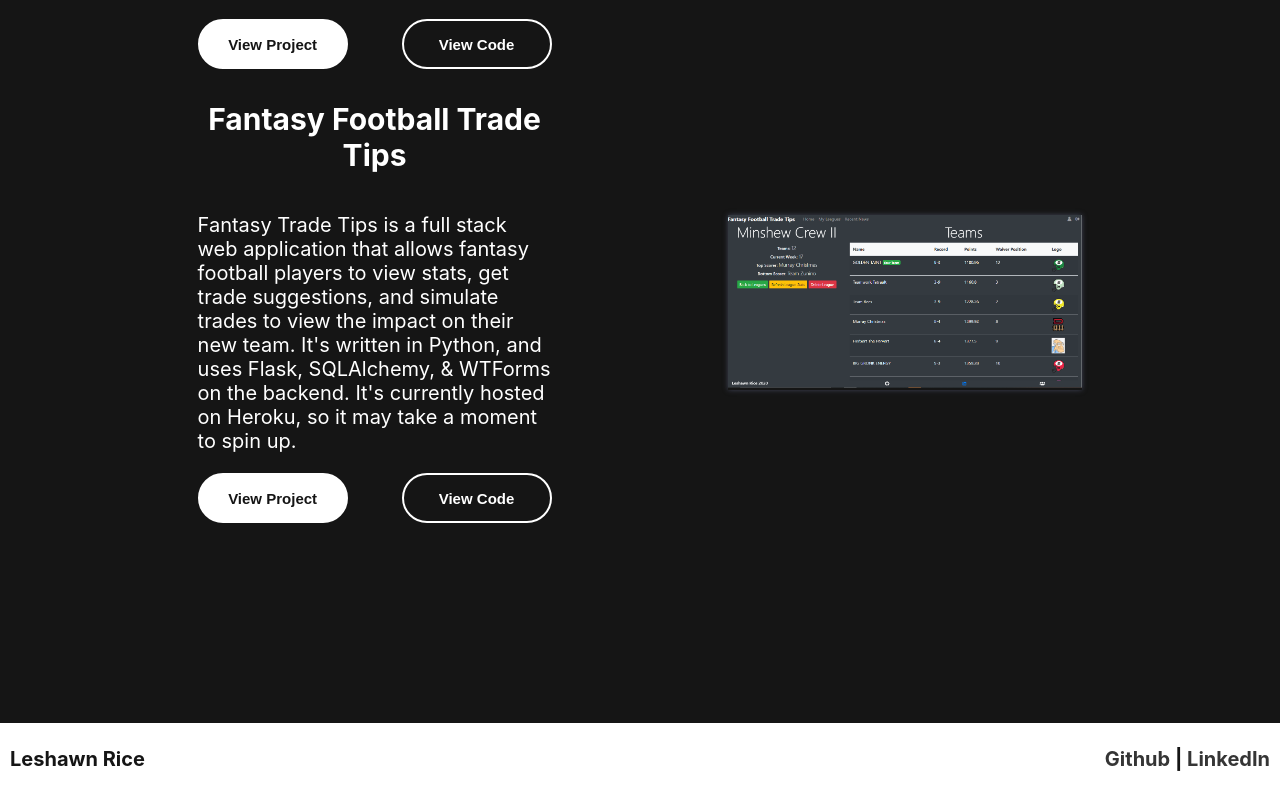
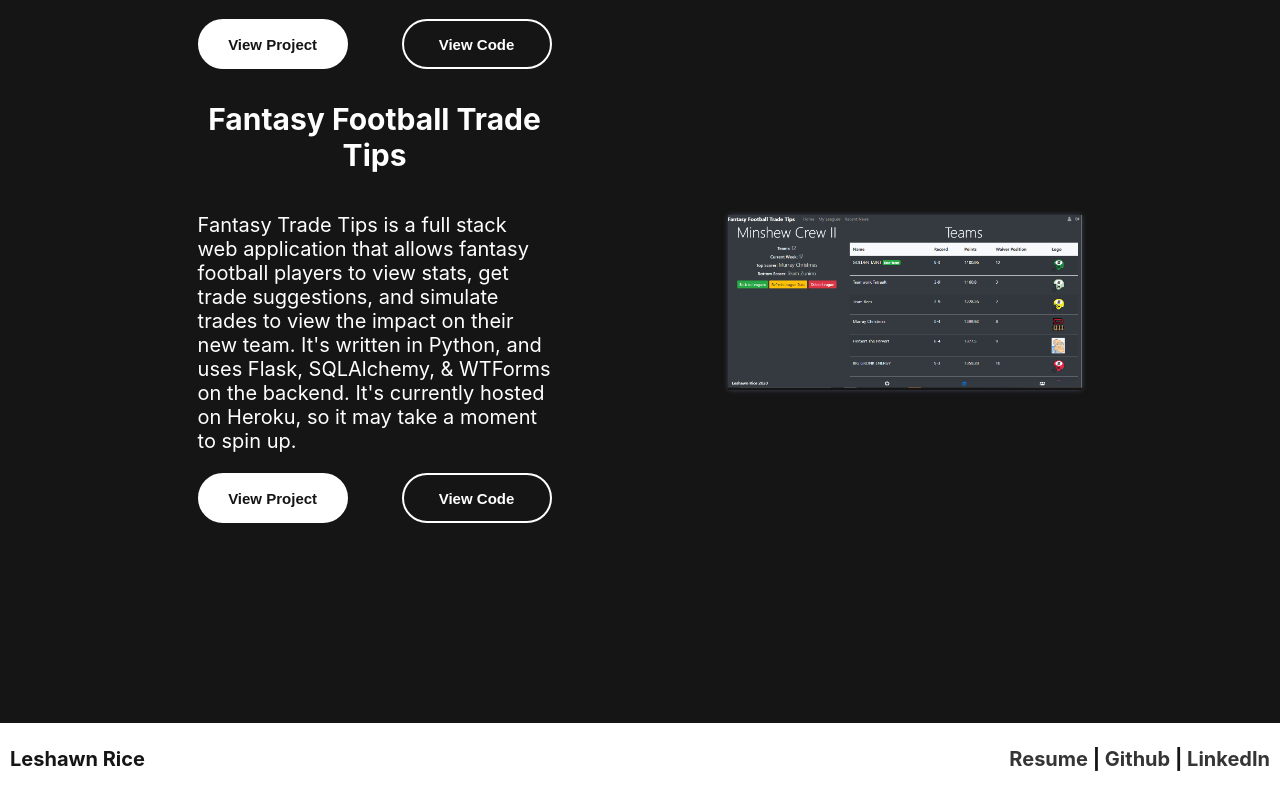
Before and after one commit to leshawn-rice/leshawn-rice.github.io, a React (Create React App) app: page / in a window 1280 px wide. Shown: the part 2221-3014 px from the top of the page. Built offline with nearby package versions, Linux system fonts and the light colour scheme.

Commit message:
updated resume, added resume to footer, added hover color to navbar linkis

```diff
--- a/src/components/Footer.js
+++ b/src/components/Footer.js
@@ -6,7 +6,18 @@ const Footer = ({ handleLink }) => {
   return (
     <div className="Footer">
       <h1>Leshawn Rice</h1>
-      <h1><span onClick={handleLink} data-url="https://github.com/leshawn-rice" className="Footer-Link">Github</span> | <span onClick={handleLink} data-url="https://linkedin.com/in/leshawn-rice" className="Footer-Link">LinkedIn</span></h1>
+      <h1>
+        <span onClick={handleLink} data-url="/Leshawn_Rice_Resume.pdf" className="Footer-Link">
+          Resume
+        </span>
+        &nbsp;|&nbsp;
+        <span onClick={handleLink} data-url="https://github.com/leshawn-rice" className="Footer-Link">
+          Github
+        </span>
+        &nbsp;|&nbsp;
+        <span onClick={handleLink} data-url="https://linkedin.com/in/leshawn-rice" className="Footer-Link">
+          LinkedIn</span>
+      </h1>
     </div>
   )
 }
--- a/src/styles/Navbar.css
+++ b/src/styles/Navbar.css
@@ -39,6 +39,10 @@
   font-weight: 500;
 }
 
+.Navbar-Link:hover {
+  color: rgb(221, 221, 221);
+}
+
 @media only screen and (max-width: 600px) {
   .Navbar-Links {
     position: absolute;
```
Also changed, not shown: 1 other file (tests, documents, lock files or other folders).
